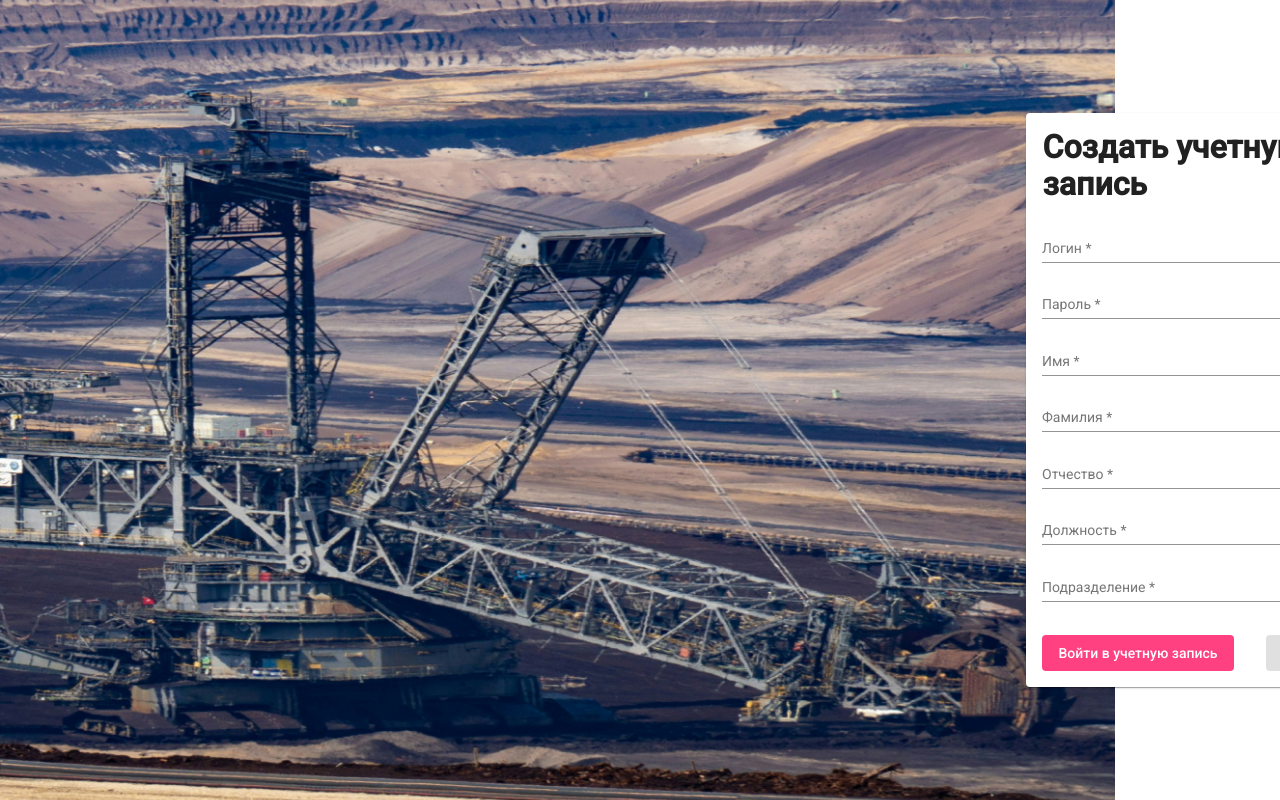
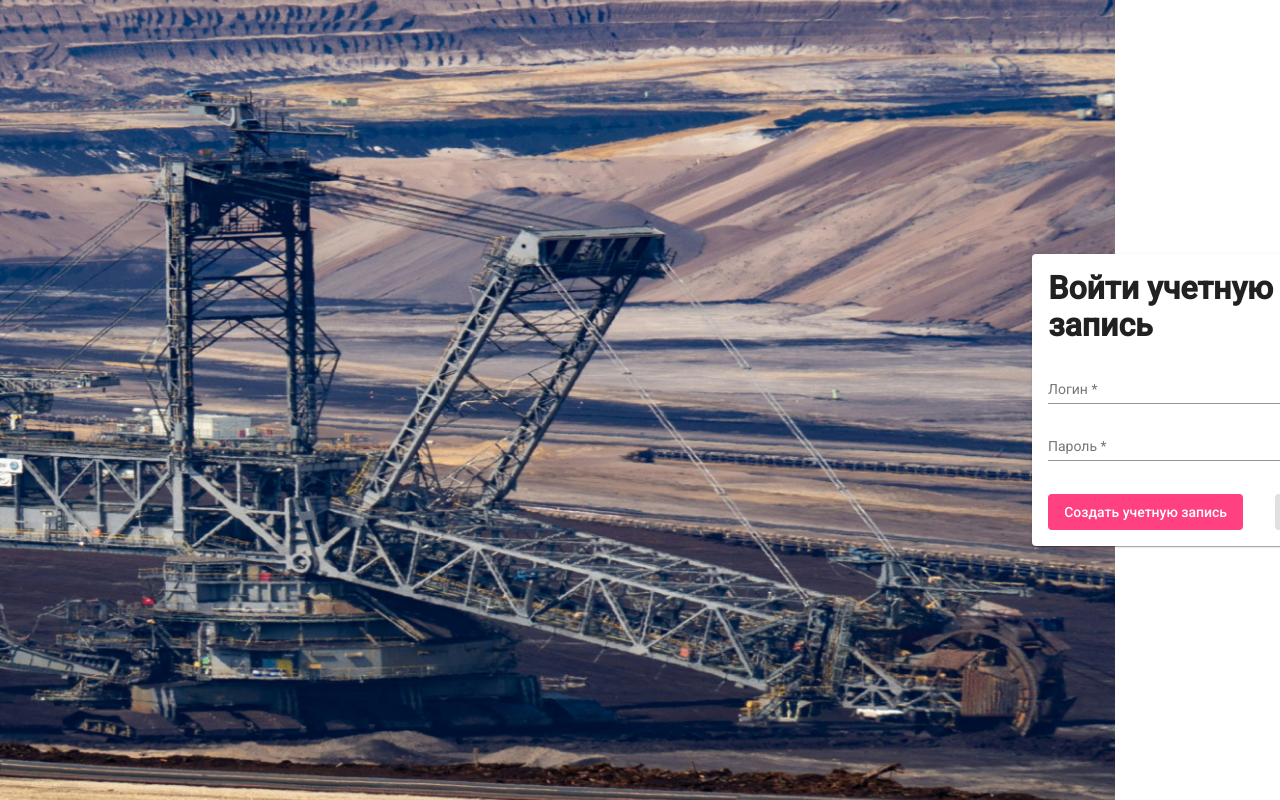
Before and after one commit to MaximZeb/enterprise-monitoring, an Angular app: page /auth in a window 1280 px wide. Shown: the top 800 px of the page. Built offline with nearby package versions, Linux system fonts and the light colour scheme.

Commit message:
feat(auth): создал форму входа

```diff
--- a/src/app/feature/AuthModule/auth.component.html
+++ b/src/app/feature/AuthModule/auth.component.html
@@ -3,7 +3,7 @@
         <img class="img-technik" src="../../../assets/technikMining.jpg" alt="mining">
     </div>
     <div class="container-auth__forms">
-        <form-create-account *ngIf="toggleForm()"></form-create-account>
-        <form-sing-account *ngIf="!toggleForm()"></form-sing-account>
+        <form-sing-account (isSingUp)="toggleForms($event)" *ngIf="isShowCreateAccount"></form-sing-account>
+        <form-create-account (isSingUp)="toggleForms($event)" *ngIf="!isShowCreateAccount"></form-create-account>
     </div>
 </div>
--- a/src/app/feature/AuthModule/auth.component.ts
+++ b/src/app/feature/AuthModule/auth.component.ts
@@ -6,13 +6,12 @@ import { Component, OnInit } from '@angular/core';
   styleUrls: ['./auth.component.scss']
 })
 export class AuthComponent implements OnInit {
+  public isShowCreateAccount: boolean = true;
+  public constructor() { }
 
-  constructor() { }
+  public ngOnInit(): void {}
 
-  ngOnInit(): void {
-  }
-
-  public toggleForm(): boolean {
-    return true;
+  public toggleForms(isShow: boolean): void {
+    this.isShowCreateAccount = isShow;
   }
 }
--- a/src/app/feature/AuthModule/form-create-account/form-create-account.component.ts
+++ b/src/app/feature/AuthModule/form-create-account/form-create-account.component.ts
@@ -20,10 +20,9 @@ export class FormCreateAccountComponent implements OnInit {
     division: new FormControl('', Validators.required)
   });
 
-  constructor() { }
+  public constructor() { }
 
-  ngOnInit(): void {
-  }
+  public ngOnInit(): void {}
 
   public transition(): void {
     this.isSingUp.emit(true);
--- a/src/app/feature/AuthModule/form-sing-account/form-sing-account.component.html
+++ b/src/app/feature/AuthModule/form-sing-account/form-sing-account.component.html
@@ -1 +1,39 @@
-<p>form-sing-account works!</p>
+<div class="container-new-account">
+    <mat-card class="register-card">
+        <h1>Войти учетную запись</h1>
+        <form class="register-form-field" [formGroup]="registrationForm" (ngSubmit)="singUpAccount()">
+            <mat-card-content class="register-cardcontent">
+                <mat-form-field class="register-form-field">
+                    <mat-label class="register-formlabel">Логин</mat-label>
+                    <input matInput class="register-form-input" formControlName="login" placeholder="Введите логин">
+                    <mat-hint class="register-form-hint"
+                        *ngIf="registrationForm.controls['login'].invalid && registrationForm.controls['login'].touched">Логин
+                        обязателено</mat-hint>
+                </mat-form-field>
+                <mat-form-field class="register-form-field">
+                    <mat-label class="register-formlabel">Пароль</mat-label>
+                    <input matInput class="register-forminput" formControlName="password" [type]="hide ? 'password' : 'text'"
+                        placeholder="Введите пароль">
+                    <button mat-icon-button matSuffix (click)="hide = !hide" [attr.aria-label]="'Hide password'" [attr.aria-pressed]="hide">
+                        <mat-icon>{{hide ? 'visibility_off' : 'visibility'}}</mat-icon>
+                    </button>
+                    <mat-hint class="register-form-hint"
+                        *ngIf="registrationForm.controls['password'].invalid && registrationForm.controls['password'].touched">Пароль
+                        обязателено</mat-hint>
+                </mat-form-field>
+            </mat-card-content>
+            <div class="button-container">
+                <button mat-flat-button class="register-form__button" color="accent" (click)="transition()">Создать учетную запись</button>
+                <button
+                    mat-flat-button
+                    type="submit"
+                    [disabled]="!registrationForm.valid"
+                    class="register-form__button"
+                    color="primary"
+                    >
+                    Войти
+                </button>
+            </div>
+        </form>
+    </mat-card>
+</div>
--- a/src/app/feature/AuthModule/form-sing-account/form-sing-account.component.scss
+++ b/src/app/feature/AuthModule/form-sing-account/form-sing-account.component.scss
@@ -0,0 +1,31 @@
+:host {
+    width: 100%;
+    display: flex;
+    align-items: center;
+    justify-content: center;
+}
+
+.container-new-account {
+    display: flex;
+    flex-direction: column;
+    width: 410px;
+    align-items: center;
+    justify-content: center;
+}
+
+.register-card {
+    width: 100%;
+}
+
+.register-form-field {
+    width: 100%;
+}
+
+.register-form-hint {
+    color: red;
+}
+
+.button-container {
+    display: flex;
+    justify-content: space-between;
+}
--- a/src/app/feature/AuthModule/form-sing-account/form-sing-account.component.ts
+++ b/src/app/feature/AuthModule/form-sing-account/form-sing-account.component.ts
@@ -1,4 +1,5 @@
-import { Component, OnInit } from '@angular/core';
+import { Component, EventEmitter, OnInit, Output } from '@angular/core';
+import { FormControl, FormGroup, Validators } from '@angular/forms';
 
 @Component({
   selector: 'form-sing-account',
@@ -6,10 +7,26 @@ import { Component, OnInit } from '@angular/core';
   styleUrls: ['./form-sing-account.component.scss']
 })
 export class FormSingAccountComponent implements OnInit {
+  @Output() public isSingUp = new EventEmitter<boolean>();
+  public hide: boolean = true;
 
-  constructor() { }
+  public registrationForm: FormGroup = new FormGroup({
+    login: new FormControl('', Validators.required),
+    password: new FormControl('', Validators.required),
+  });
 
-  ngOnInit(): void {
+  public constructor() { }
+
+  public ngOnInit(): void {
   }
 
+  public transition(): void {
+    this.isSingUp.emit(false);
+  };
+
+  public singUpAccount(): void {
+    if (this.registrationForm.valid) {
+      console.log(this.registrationForm.value);
+    }
+  }
 }
```
Also changed, not shown: src/app/feature/AuthModule/form-create-account/form-create-account.component.html (line endings or trailing spaces).
